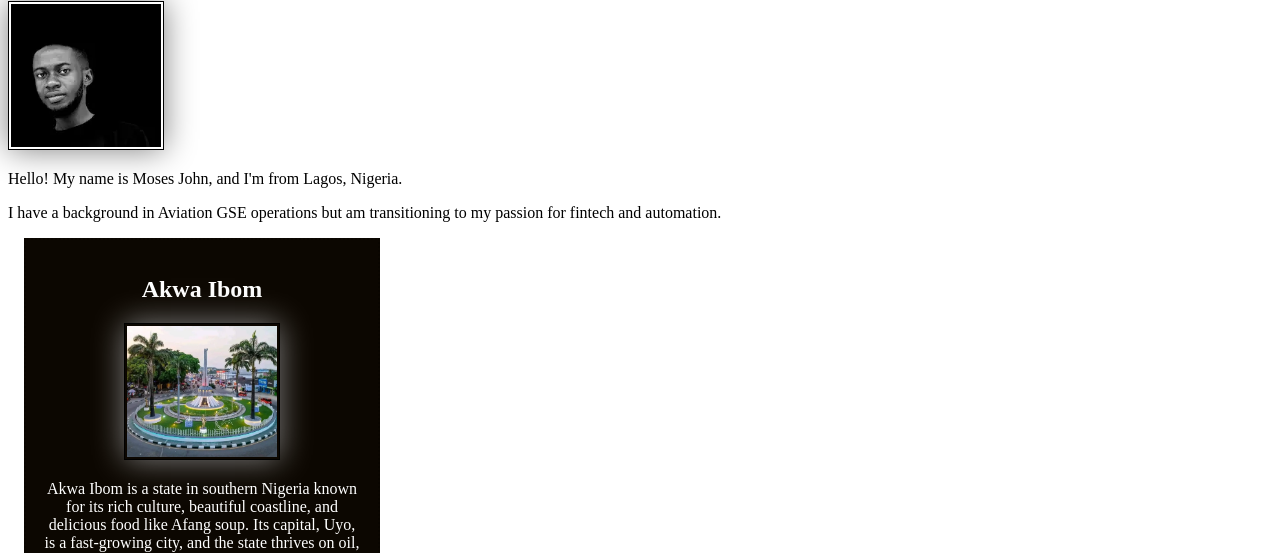
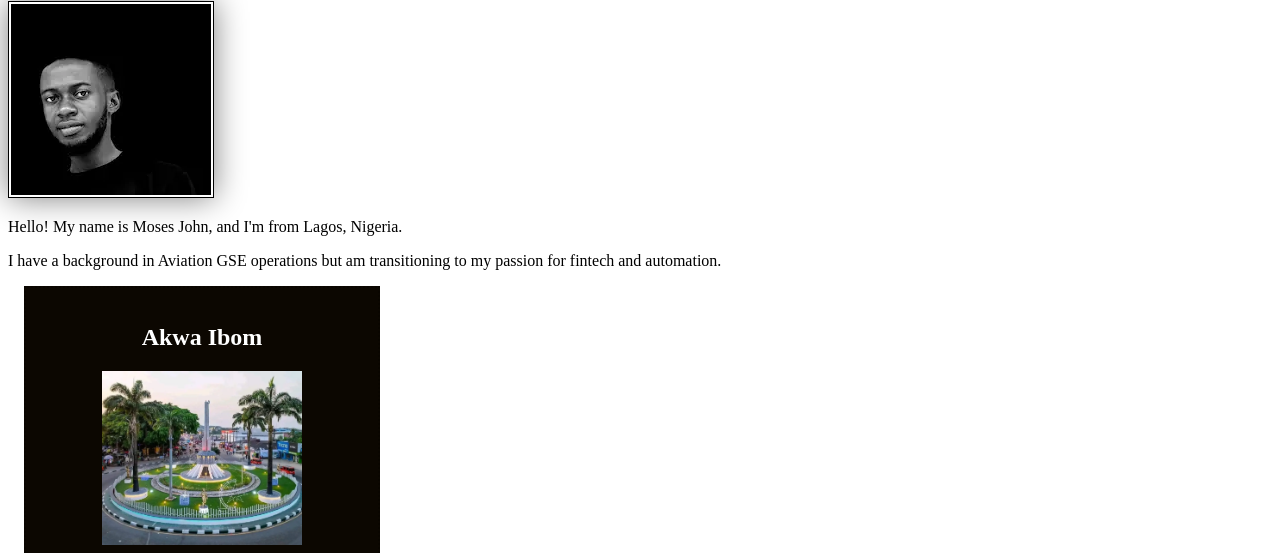
Before and after one commit to Moses-John-1/wdd130, a plain HTML site: page index.html in a window 1280 px wide. Shown: the part 223-776 px from the top of the page. Drawn offline with Linux system fonts and the light colour scheme.

Commit message:
Edited image side and added main to img

```diff
--- a/styles/styles.css
+++ b/styles/styles.css
@@ -13,8 +13,8 @@ h1 {
     color: darkblue;
 }
 
-img {
-    width: 150px;
+main img {
+    width: 200px;
     height: auto;
     border: 1px solid black;
     padding: 2px;
@@ -40,7 +40,7 @@ aside {
 }
 
 aside img {
-    width: 150px;
+    width: 200px;
     height: auto;
 }
 
```
